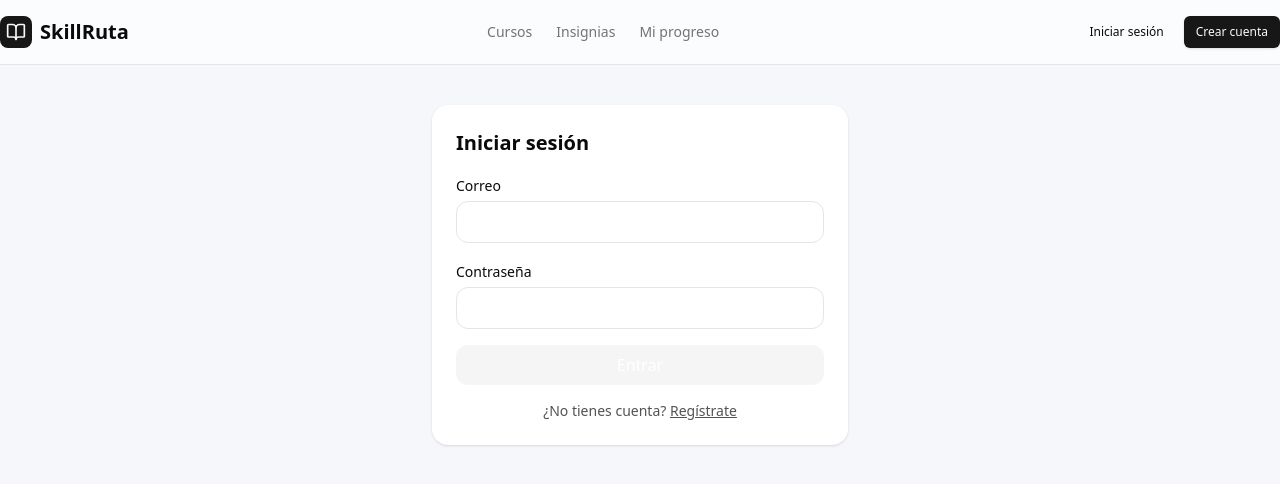
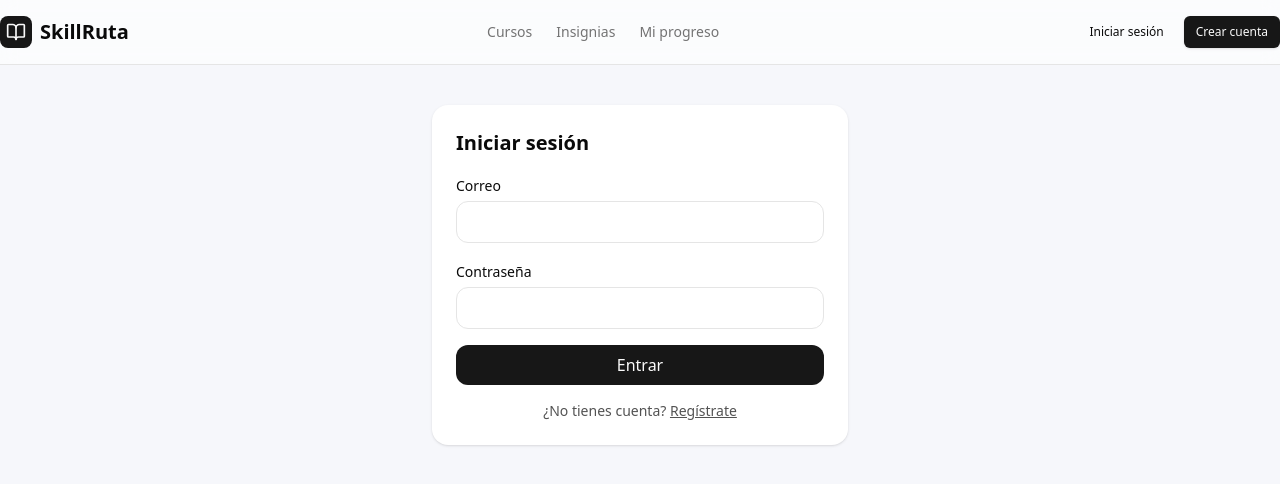
Before and after one commit to JuanK-T/skillruta-web, a React (Vite) app: page /login in a window 1280 px wide. Shown: the top 484 px of the page. Built offline with nearby package versions, Linux system fonts and the light colour scheme.

Commit message:
fix(auth): ajustando botones de registro e inicio de sesión

```diff
--- a/src/modules/auth/pages/LoginPage.tsx
+++ b/src/modules/auth/pages/LoginPage.tsx
@@ -43,7 +43,7 @@ export default function LoginPage() {
               className="w-full rounded-xl border px-3 py-2 outline-none focus:ring-2"
             />
           </div>
-          <button type="submit" className="w-full rounded-xl bg-secondary px-3 py-2 text-white">
+          <button type="submit" className="w-full rounded-xl bg-primary px-3 py-2 text-primary-foreground hover:bg-primary/90 focus:ring-2 focus:ring-primary/40 disabled:opacity-60">
             {loading ? 'Ingresando…' : 'Entrar'}
           </button>
           <p className="text-sm text-center opacity-70">
--- a/src/modules/auth/pages/RegisterPage.tsx
+++ b/src/modules/auth/pages/RegisterPage.tsx
@@ -53,7 +53,7 @@ export default function RegisterPage() {
               className="w-full rounded-xl border px-3 py-2 outline-none focus:ring-2"
             />
           </div>
-          <button type="submit" className="w-full rounded-xl bg-secondary px-3 py-2 text-white">
+          <button type="submit" className="w-full rounded-xl bg-primary px-3 py-2 text-primary-foreground hover:bg-primary/90 focus:ring-2 focus:ring-primary/40 disabled:opacity-60">
             {loading ? 'Creando…' : 'Registrarme'}
           </button>
           <p className="text-sm text-center opacity-70">
```
